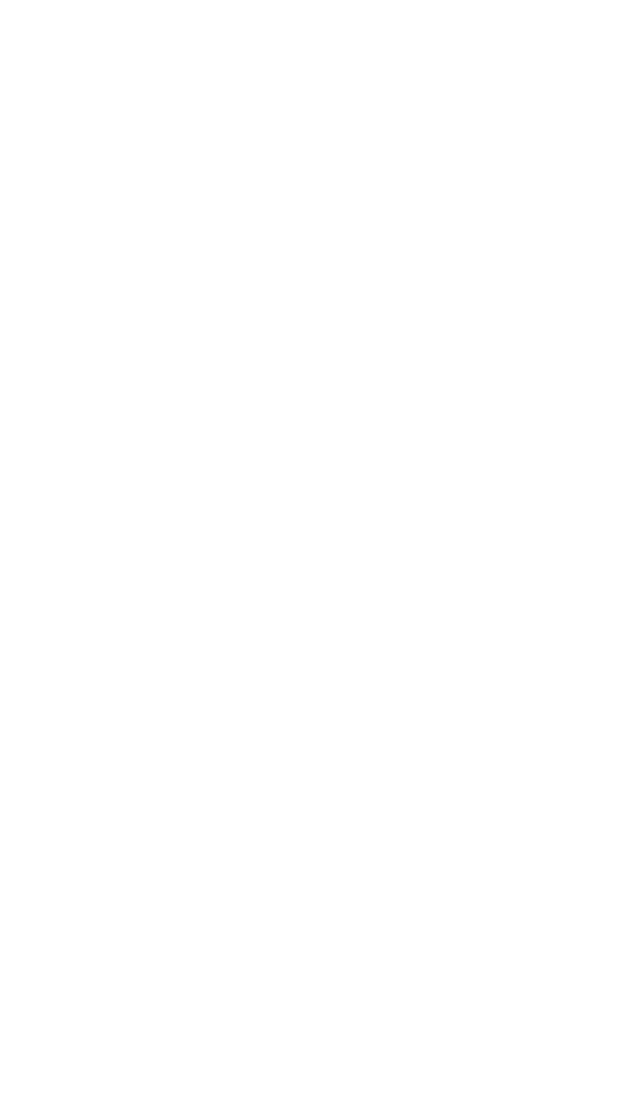
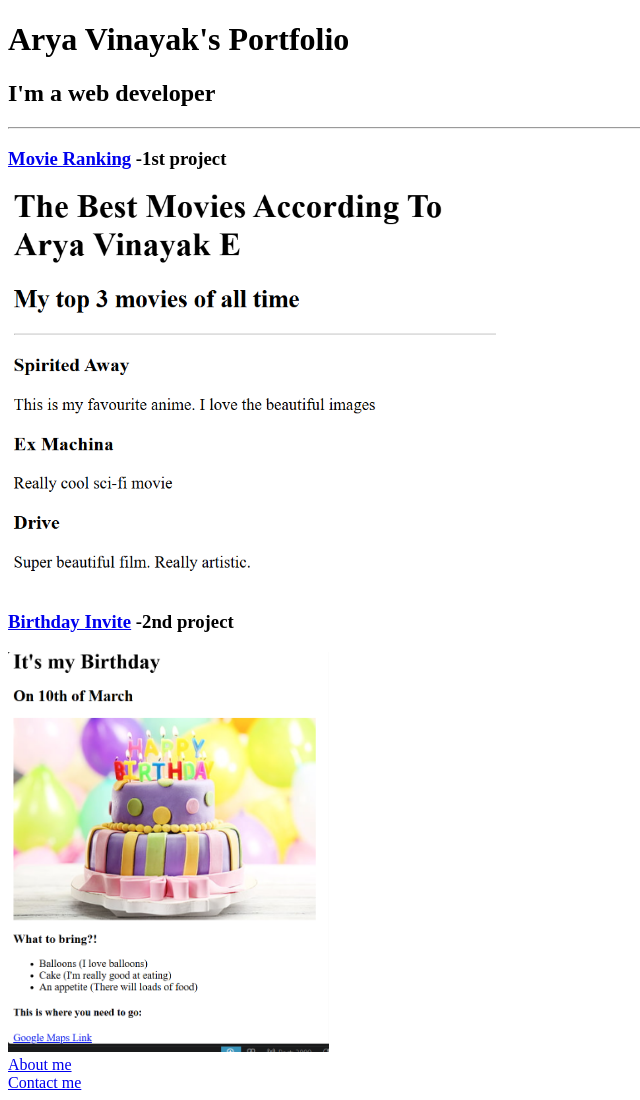
Before and after one commit to AryaVinayak06/HTML-Portfolio, a plain HTML site: page index.html in a window 1280 px wide. Shown: the whole page, without its empty margins (0-640 px from the left). Before the commit the page ends 800 px from the top, so only its background shows below. Drawn offline with Linux system fonts and the light colour scheme.

Commit message:
Update index.html

```diff
--- a/index.html
+++ b/index.html
@@ -1,4 +1,27 @@
 <!-- TODO 1: Create the HTML Boilerplate -->
+
+<!DOCTYPE html>
+<html lang="en">
+<head>
+    <meta charset="UTF-8">
+    <meta name="viewport" content="width=device-width, initial-scale=1.0">
+    <title>Arya Vinayak's Portfolio</title>
+</head>
+<body>
+    <h1>Arya Vinayak's Portfolio</h1>
+    <h2>I'm a web developer</h2>
+
+    <hr />
+    <h3><a href="./public/Movie Ranking.html">Movie Ranking</a> -1st project</h3>
+    <img src="./assets/images/Movie Ranking.png" height ="400" />
+    <h3><a href="./public/Birthday Invite.html">Birthday Invite</a> -2nd project</h3>
+    <img src="./assets/images/Birthday Invite.png" height ="400" />
+    <br />
+    <a href ="./public/about.html">About me</a>
+    <br />
+    <a href ="./public/contact.html">Contact me</a>
+</body>
+</html>
 
 <!-- TODO 2: Add Your previous projects' HTML into the public folder -->
 
```
